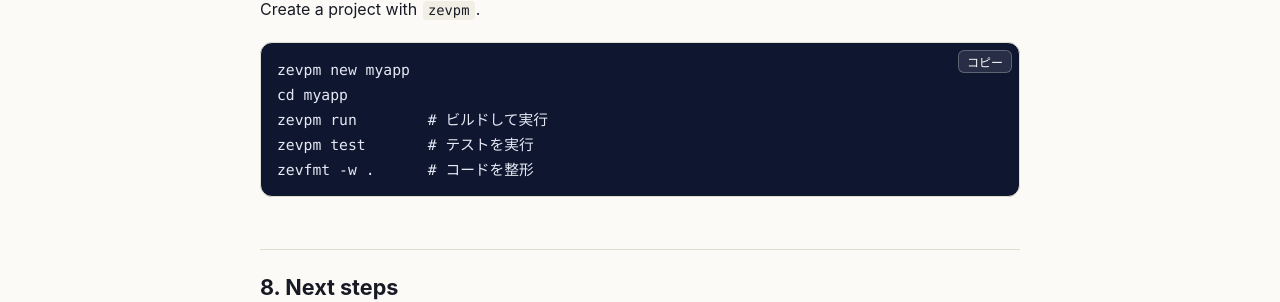
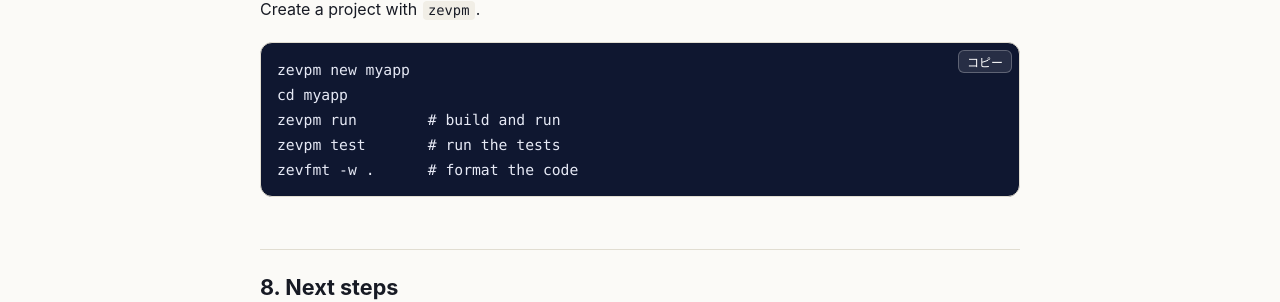
Before and after one commit to zevic-lang/zevic-lang.github.io, a Jekyll site: the page built from en/start/index.md, in a window 1280 px wide and 900 px high, scrolled down 6254 px. Shown: the part 213-515 px from the top of the window. Built offline with Jekyll 4.4.1, drawn with Linux system fonts in a browser that asks for light colours.

Commit message:
EN tutorial: translate comments inside the command example
Co-Authored-By: Claude Sonnet 5.5 <noreply@anthropic.com>
Claude-Session: https://claude.ai/code/session_01ELZTNY1DqdJybfLUMAn58m

````diff
--- a/en/start/index.md
+++ b/en/start/index.md
@@ -242,9 +242,9 @@ Create a project with `zevpm`.
 ```sh
 zevpm new myapp
 cd myapp
-zevpm run        # ビルドして実行
-zevpm test       # テストを実行
-zevfmt -w .      # コードを整形
+zevpm run        # build and run
+zevpm test       # run the tests
+zevfmt -w .      # format the code
 ```
 
 ## 8. Next steps {#s8}
````
